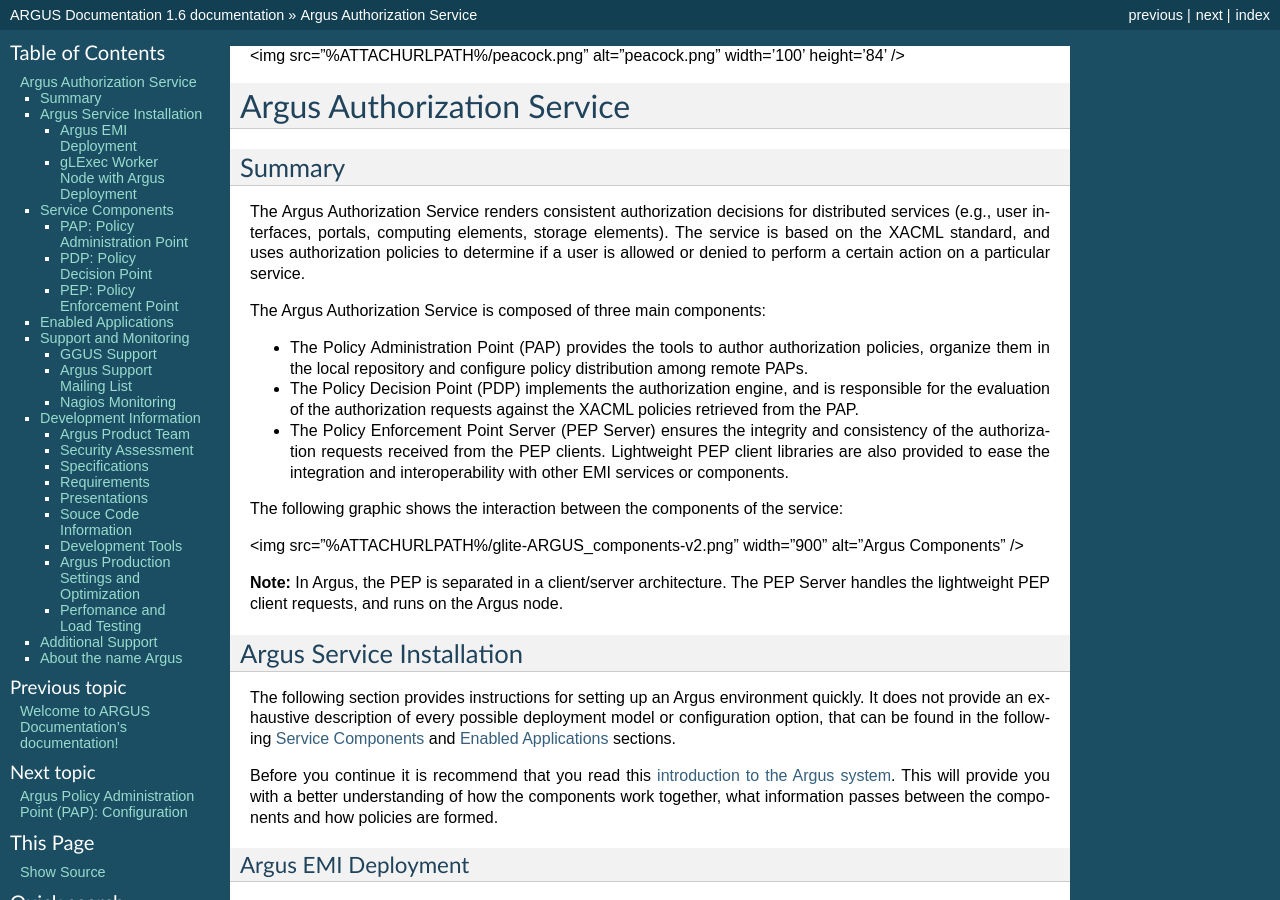
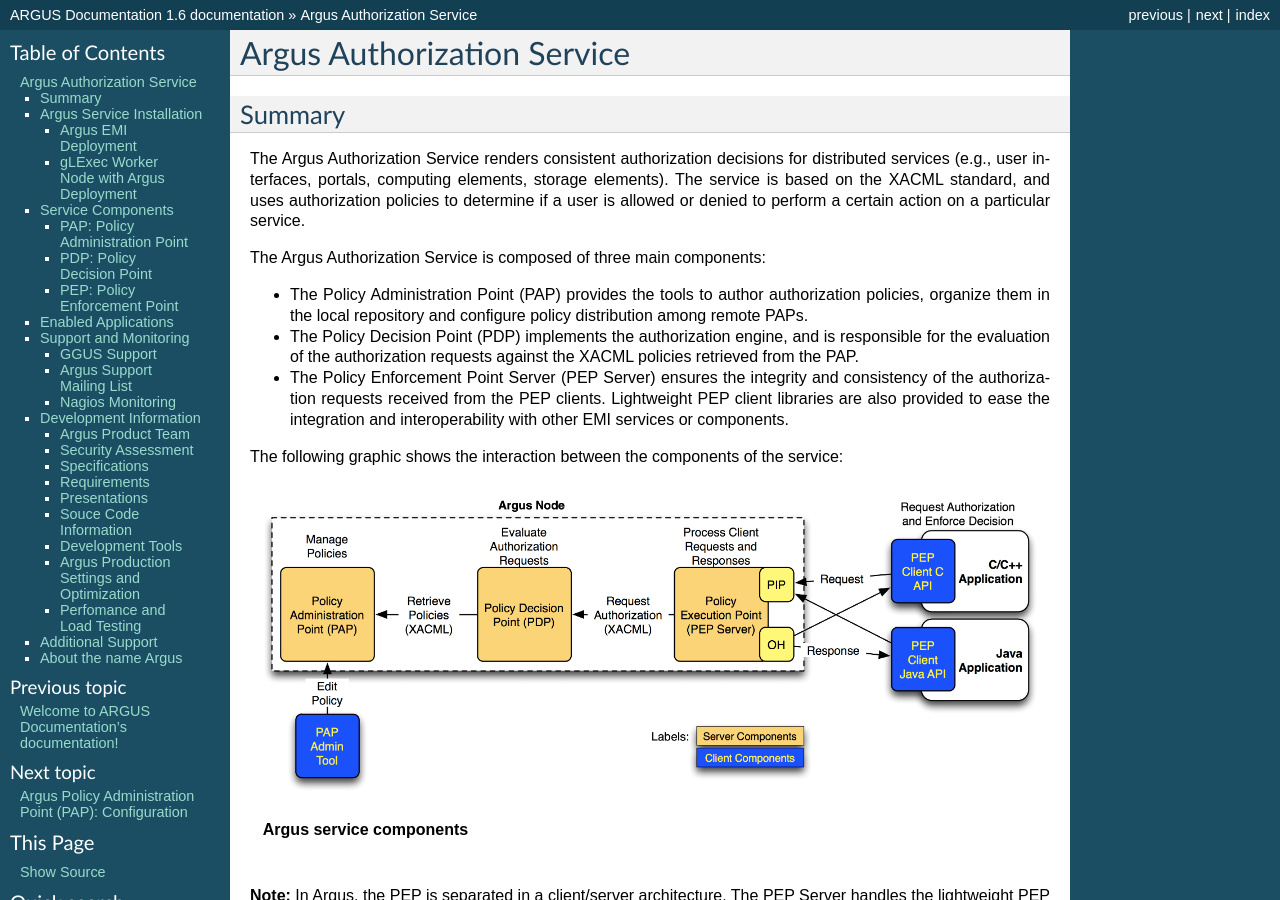
Before and after one commit to argus-authz/argus-documentation, a Sphinx documentation site: the page built from source/argus_introduction.rst, in a window 1280 px wide and 900 px high. Built offline with Sphinx 7.4.7, drawn with Linux system fonts in a browser that asks for light colours.

Commit message:
Add Argus components figure

```diff
--- a/source/argus_introduction.rst
+++ b/source/argus_introduction.rst
@@ -1,7 +1,4 @@
-.. _argus_main:
-
-<img src="%ATTACHURLPATH%/peacock.png" alt="peacock.png" width='100'
-height='84' />
+.. _argus_introduction:
 
 Argus Authorization Service
 ===========================
@@ -32,8 +29,10 @@
 The following graphic shows the interaction between the components of
 the service:
 
-<img src="%ATTACHURLPATH%/glite-ARGUS\_components-v2.png" width="900"
-alt="Argus Components" />
+.. figure:: /images/ARGUS_components.png
+   :align: center
+
+   **Argus service components**
 
 **Note:** In Argus, the PEP is separated in a client/server
 architecture. The PEP Server handles the lightweight PEP client
```
Also changed, not shown: source/images/ARGUS_components.png (added).
